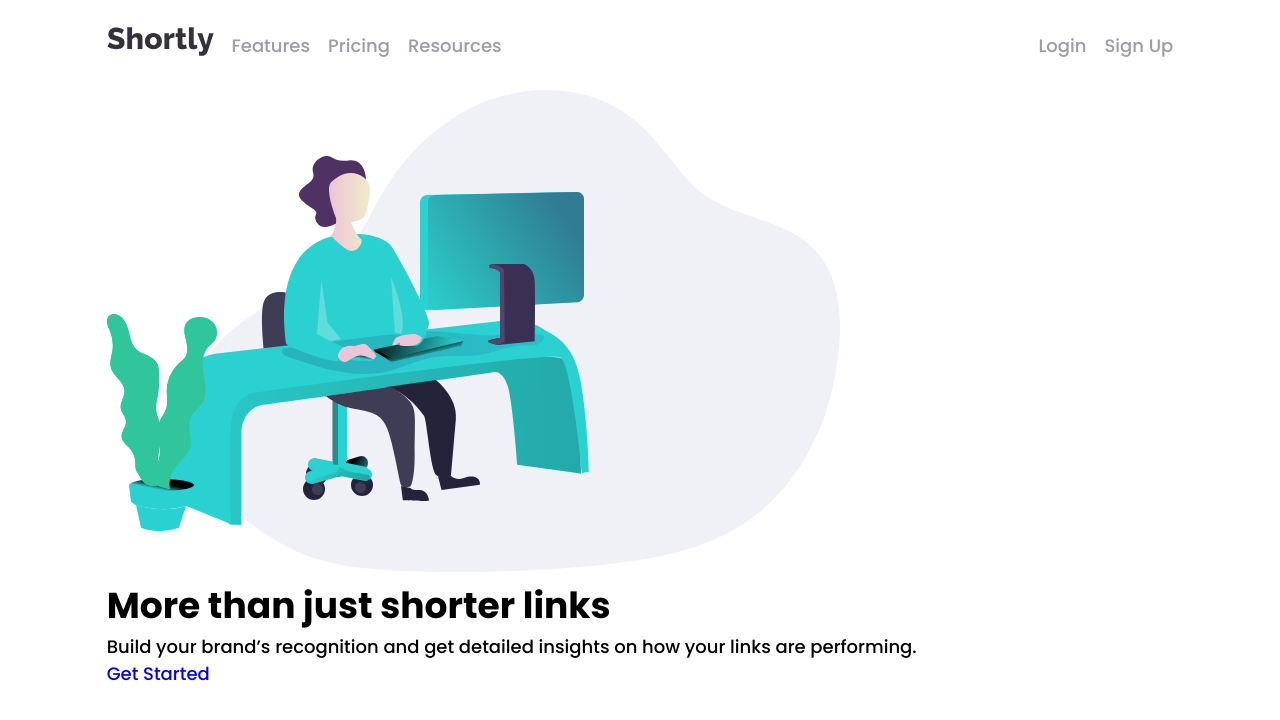
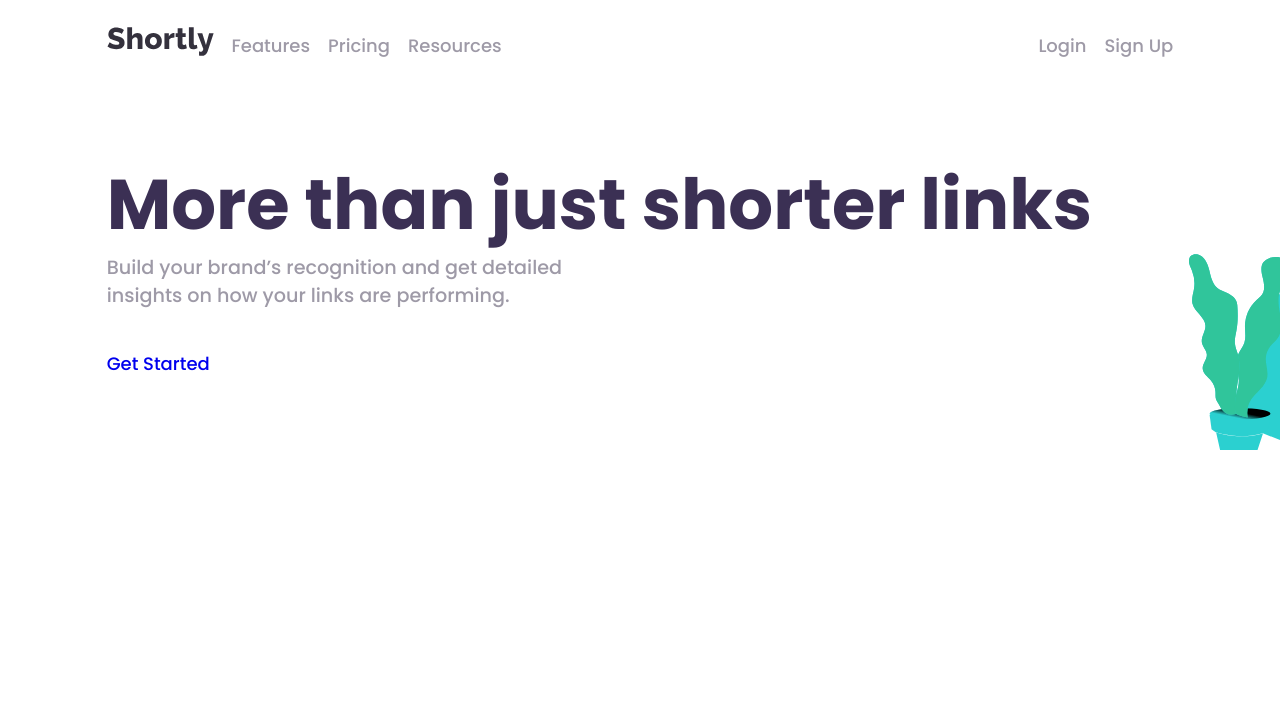
Before and after one commit to alfredthompsonOvie/url-shortener, a Vue app: page / in a window 1280 px wide. Shown: the top 720 px of the page. Built offline with nearby package versions, Linux system fonts and the light colour scheme.

Commit message:
hero section

```diff
--- a/src/assets/main.css
+++ b/src/assets/main.css
@@ -13,11 +13,101 @@
 	/* align-items: center; */
   justify-content: start;
 }
-.illustration {
-  grid-column: 2/-1;
+
+.hero__illustration {
+  grid-column: 1/-1;
   grid-row: 1;
+  padding-top: 18em;
+  background-image: url(images/illustration-working.svg);
+  background-repeat: no-repeat;
+  background-size: 24em;
+  background-position: 1em 0%;
+  max-width: 28em;
+  width: 100%;
+  margin-inline: auto;
+
 }
-.hero__content {
+
+@media(min-width: 600px){
+  .hero__illustration {
+padding-top: 20em;
+  background-size: 30em;
+max-width: 32em;
+  margin-bottom: 1.5em;
+  }
+}
+@media(min-width: 992px){
+  .hero__illustration {
+  grid-column: 3/-1;
+  background-position: left;
+  background-size: 32em;
+  max-width: 100%;
+  margin-left: 1rem;
+  margin-bottom: 0em;
+  }
+}
+@media(min-width: 1200px){
+  .hero__illustration {
+  background-size: 38em;
+}
+}
+
+.hero__content{
   grid-column: 2;
   grid-row: 2;
+  text-align: center;
 }
+@media(min-width: 992px){
+  .hero__content{
+    grid-row: 1;
+    text-align: left;
+    align-self: center;
+    padding: .5em 0;
+  }
+  }
+  .title{
+    color: var(--DarkViolet);
+    font-size: clamp(2.2rem, 10vw, 4.5rem);
+    line-height: 1.2;
+  }
+  @media (min-width: 992px){
+    .title{
+  font-size: clamp(3rem, 5.5vw, 4.6rem);
+  }
+  }
+
+.text{
+  margin: 1em auto;
+  color: var(--GrayishViolet);
+}
+.text--hero{
+  max-width: 460px;
+}
+@media (min-width: 992px){
+  .text--hero{
+  margin: .3em 0 2em;
+  font-size: clamp( 1rem, 1.7vw, 1.2rem);
+  }
+}
+
+
+/*
+
+.services{
+  display: grid;
+  grid-template-columns: 1fr 10fr 1fr;
+  grid-template-rows: auto;
+  background-color: var(--Gray);
+  padding: 5em 0;
+  // padding-bottom: 8em;
+  // @media(min-width: 992px){
+  //     grid-template-columns: 1fr 5fr 5fr 1fr;
+  //     grid-template-rows: 28em;
+  //   }
+
+}
+.services__urlShortener{
+  grid-column: 2;
+  position: relative;
+}
+*/
--- a/src/views/HomeView.vue
+++ b/src/views/HomeView.vue
@@ -1,7 +1,7 @@
 <template>
 	<div class="hero">
-		<div class="illustration">
-			<img src="@/assets/images/illustration-working.svg" alt="" />
+		<div class="hero__illustration">
+			<!-- <img src="@/assets/images/illustration-working.svg" alt="" /> -->
 		</div>
 		<div class="hero__content js-hero__content">
 			<h1 class="title js__hero--heading">More than just shorter links</h1>
@@ -12,6 +12,7 @@
 			<a href="#" class="cta">Get Started</a>
 		</div>
 	</div>
+
 </template>
 
 <script>
```
